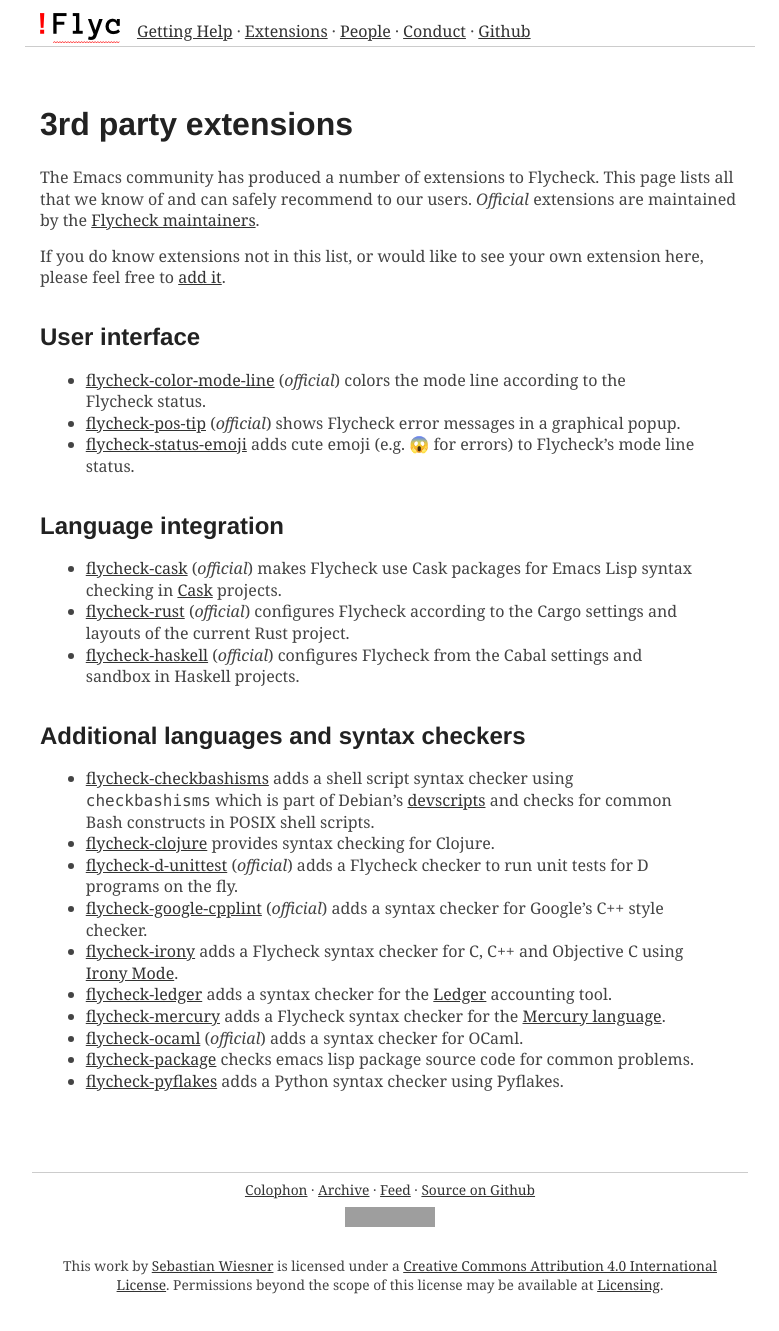
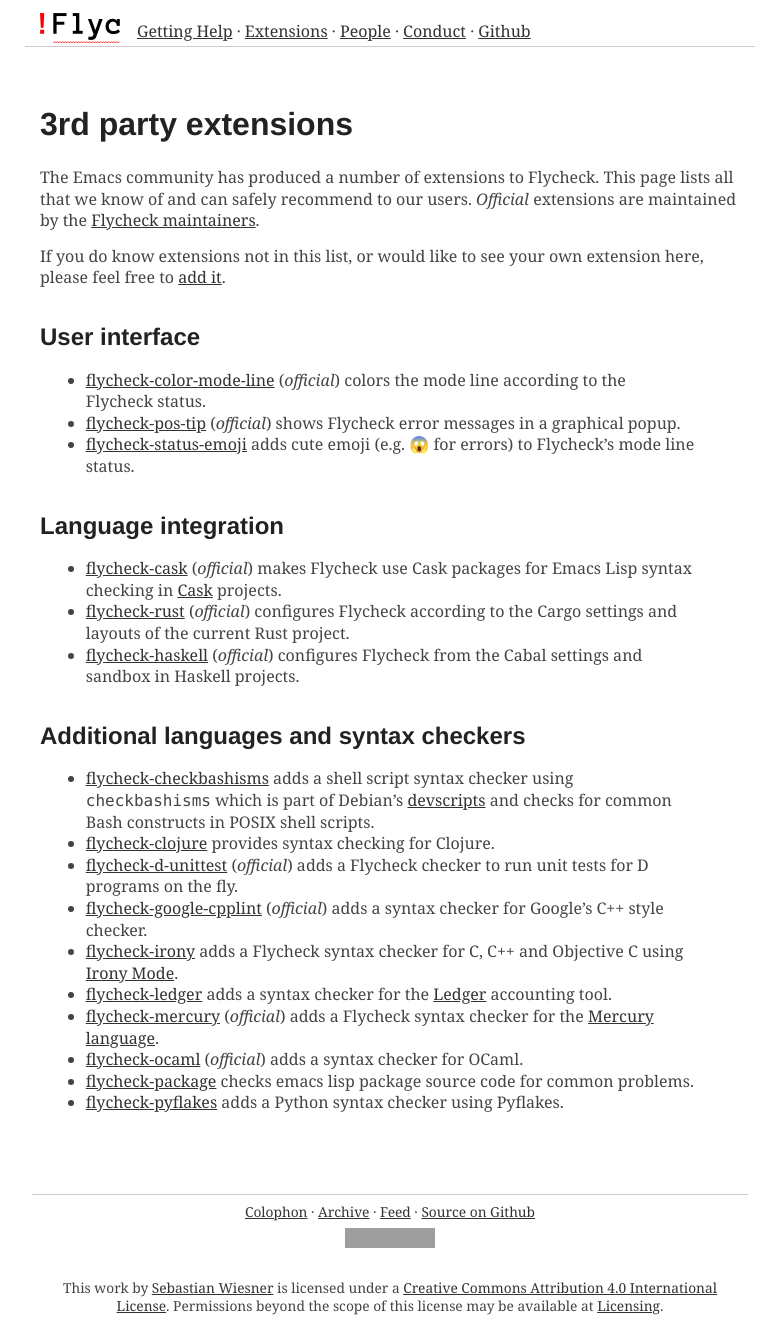
Before and after one commit to cmarqu/flycheck.github.io, a Jekyll site: the page built from extensions.md, in a window 1280 px wide. Shown: the whole page, without its empty margins (250-1029 px from the left). Built offline with Jekyll 4.4.1, drawn with Linux system fonts in a browser that asks for light colours; some web fonts are replaced; before the commit the page ends 1309 px from its top, so only the background shows below that; grey boxes are pictures that could not be loaded.

Commit message:
Denote mercury as official extension

```diff
--- a/extensions.md
+++ b/extensions.md
@@ -54,8 +54,9 @@
   [Irony Mode](https://github.com/Sarcasm/irony-mode).
 - [flycheck-ledger](https://github.com/purcell/flycheck-ledger) adds a syntax
   checker for the [Ledger](http://ledger-cli.org/) accounting tool.
-- [flycheck-mercury](https://github.com/flycheck/flycheck-mercury) adds a
-  Flycheck syntax checker for the [Mercury language](http://mercurylang.org/).
+- [flycheck-mercury](https://github.com/flycheck/flycheck-mercury) (*official*)
+  adds a Flycheck syntax checker for the
+  [Mercury language](http://mercurylang.org/).
 - [flycheck-ocaml](https://github.com/flycheck/flycheck-ocaml) (*official*) adds
   a syntax checker for OCaml.
 - [flycheck-package](https://github.com/purcell/flycheck-package) checks
```
